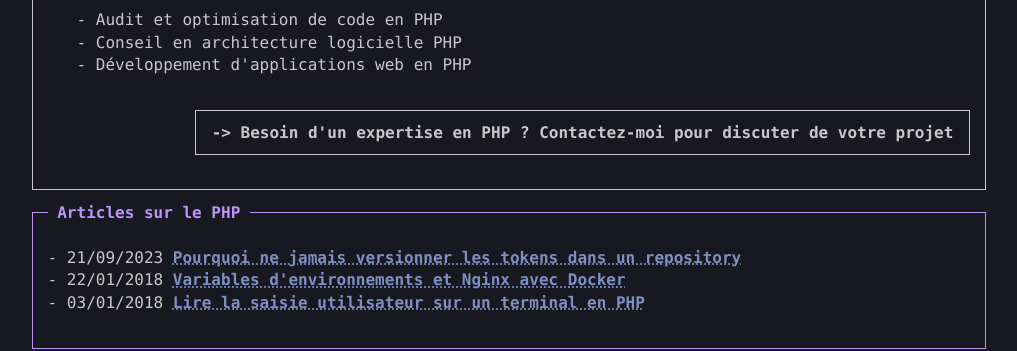
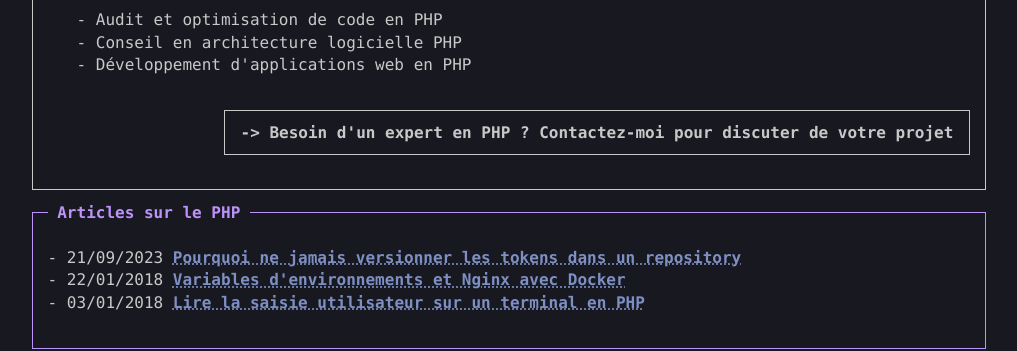
Before and after one commit to Jeckel-Lab/Jeckel-Lab.github.io, a Jekyll site: the page built from expert-php.html, in a window 1280 px wide. Shown: the part 1271-1622 px from the top of the page, without its empty margins (131-1148 px from the left). Built offline with Jekyll 4.4.1, drawn with Linux system fonts in a browser that asks for light colours.

Commit message:
Fix typo

```diff
--- a/expert-php.html
+++ b/expert-php.html
@@ -52,7 +52,7 @@ keywords: "PHP, Expertise, Développement Web, Symfony, Zend Framework, MySQL, R
         <li>Développement d'applications web en PHP</li>
     </ul>
     <div class="cta-container p-t1">
-        <a href="/contact" class="btn cta">Besoin d'un expertise en PHP ? Contactez-moi pour discuter de votre projet</a>
+        <a href="/contact" class="btn cta">Besoin d'un expert en PHP ? Contactez-moi pour discuter de votre projet</a>
     </div>
 </div>
 <div class="card p-1" style="--card-color: var(--purple-color)">
```
